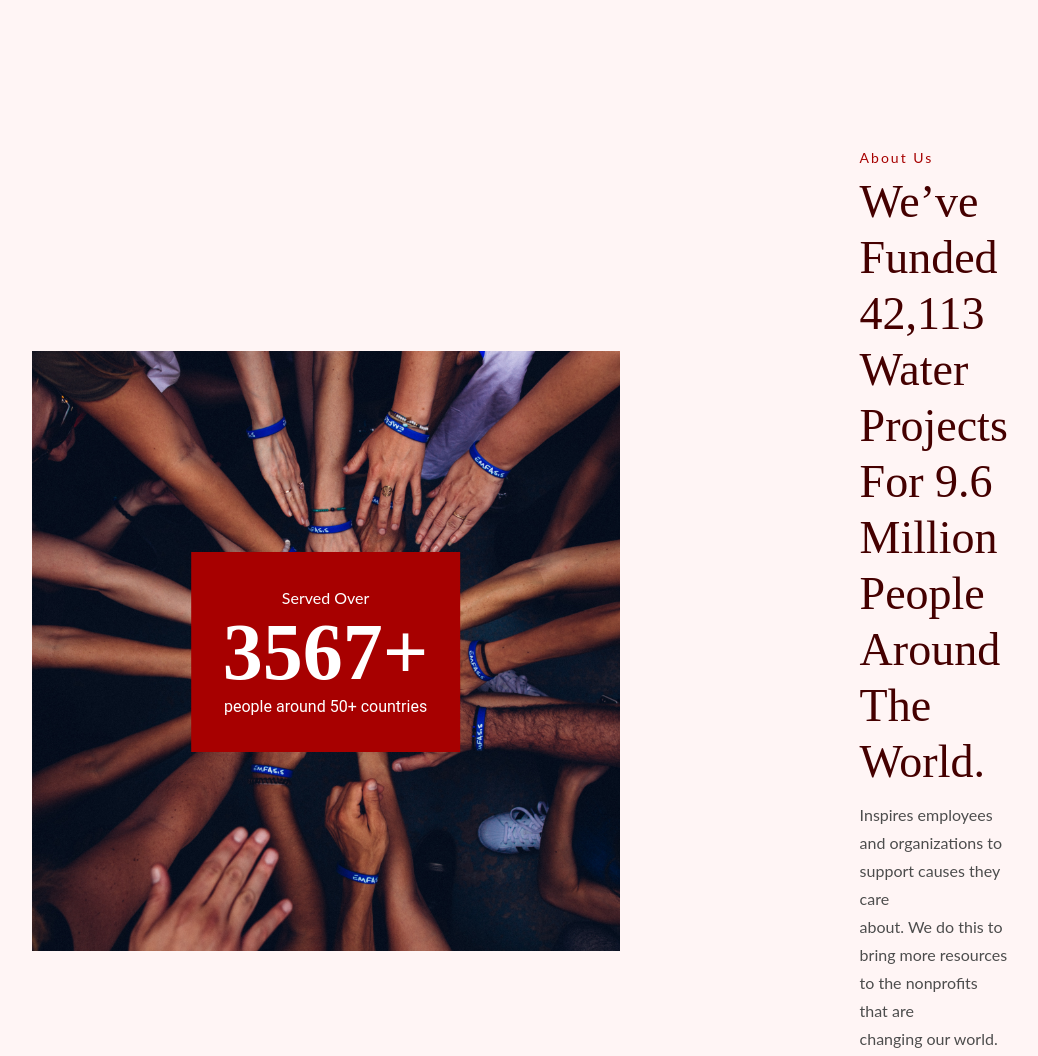
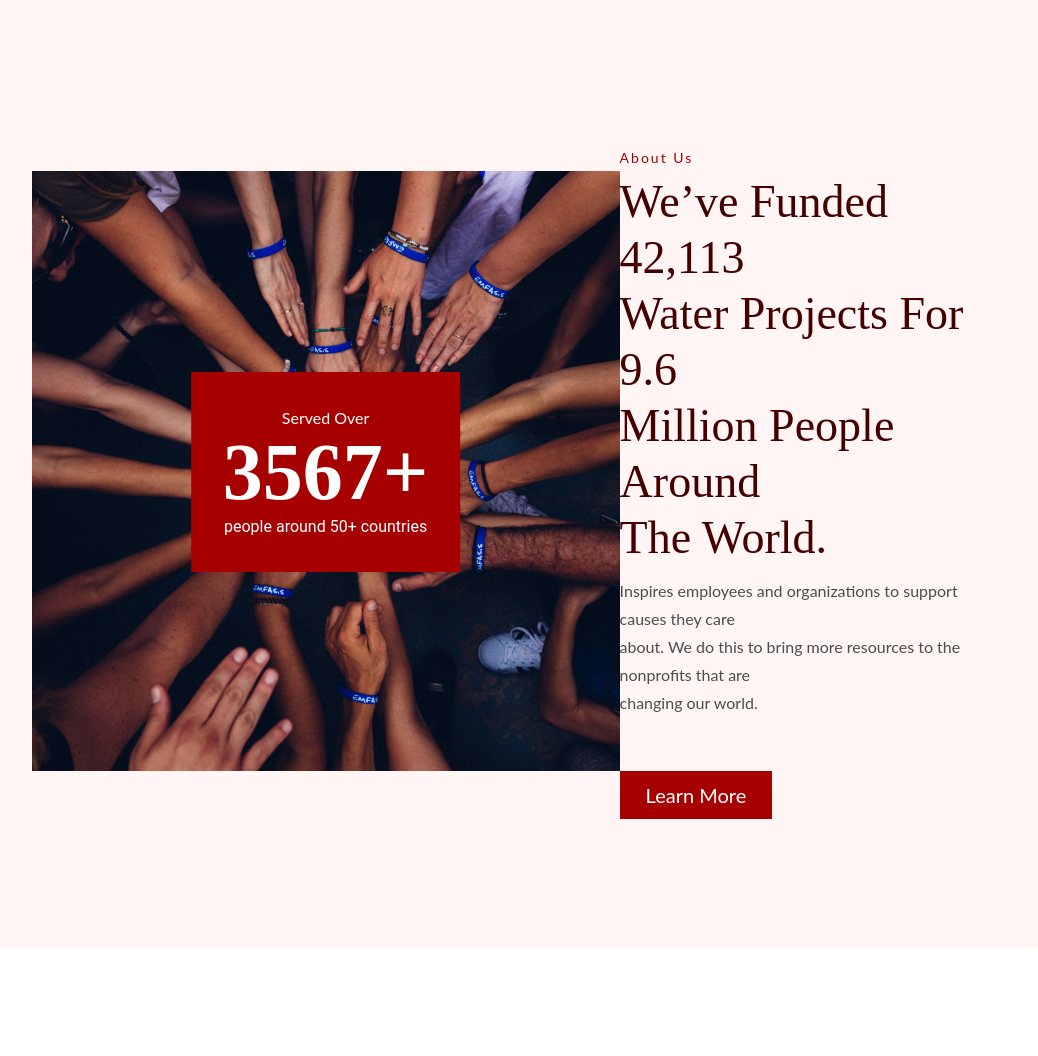
Before and after one commit to Blessdcode/non-profit-, a plain HTML site: page index.html in a window 1280 px wide. Shown: the part 1571-2627 px from the top of the page, without its empty margins (122-1160 px from the left). Drawn offline with nearby package versions, Linux system fonts and the light colour scheme.

Commit message:
New Changes

```diff
--- a/style.css
+++ b/style.css
@@ -410,7 +410,6 @@ nav ul li a:hover {
     display: flex;
     justify-content: space-between;
     align-items: center;
-    gap: 15rem;
 }
 
 
```
